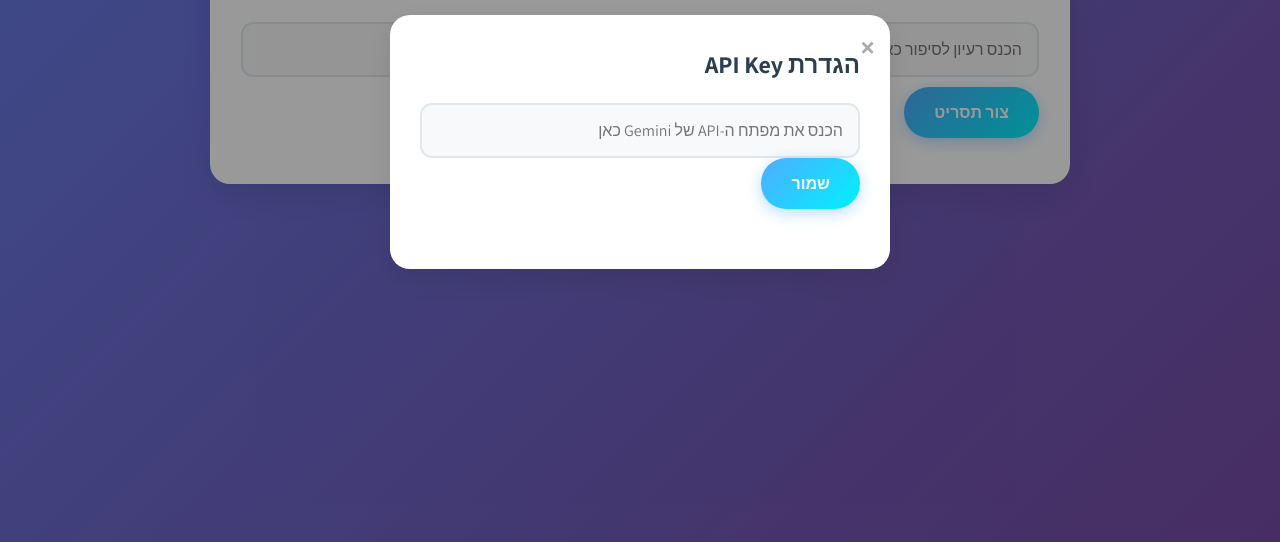
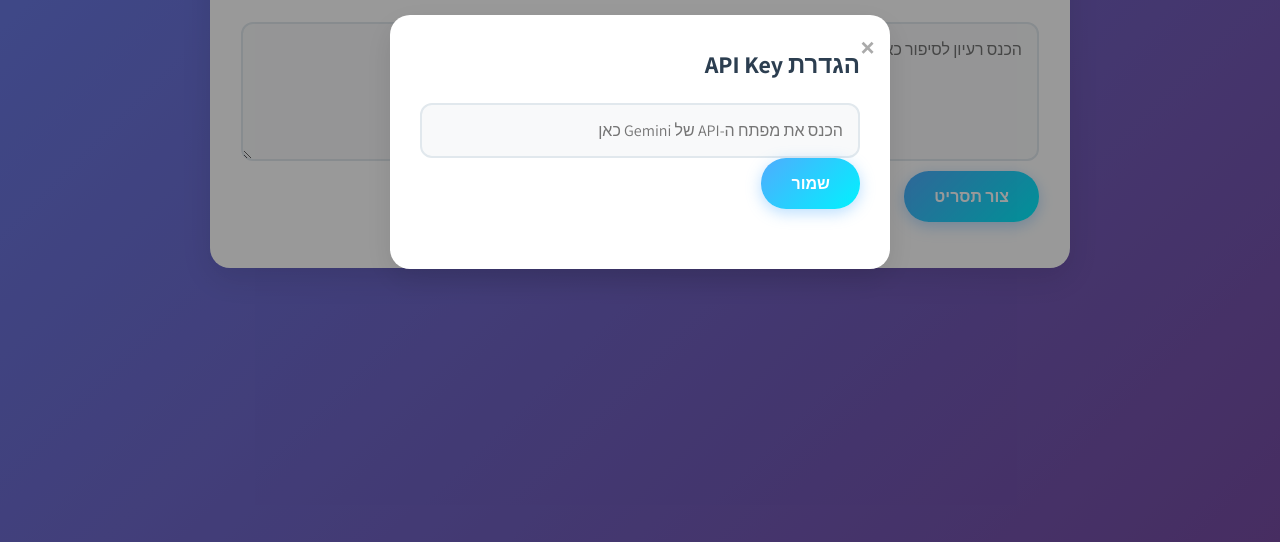
Before and after one commit to HARTK850/pashut-si, a plain HTML site: page index.html in a window 1280 px wide. Shown: the part 258-800 px from the top of the page. Drawn offline with Linux system fonts and the light colour scheme; a web font is replaced by a local one.

Commit message:
Update index.html

```diff
--- a/index.html
+++ b/index.html
@@ -189,7 +189,7 @@
                 <h2>רעיון לסיפור</h2>
             </div>
             <div class="input-group">
-                <input type="text" id="storyIdea" placeholder="הכנס רעיון לסיפור כאן...">
+                <textarea id="storyIdea" placeholder="הכנס רעיון לסיפור כאן..." rows="5" cols="30"></textarea>
                 <button id="generateScript" class="btn btn-primary">
                     <span class="spinner" style="display: none;"></span>
                     <span class="btn-text">צור תסריט</span>
```
